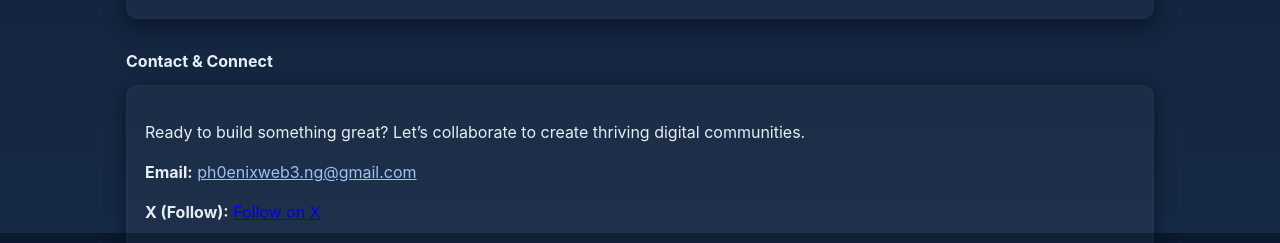
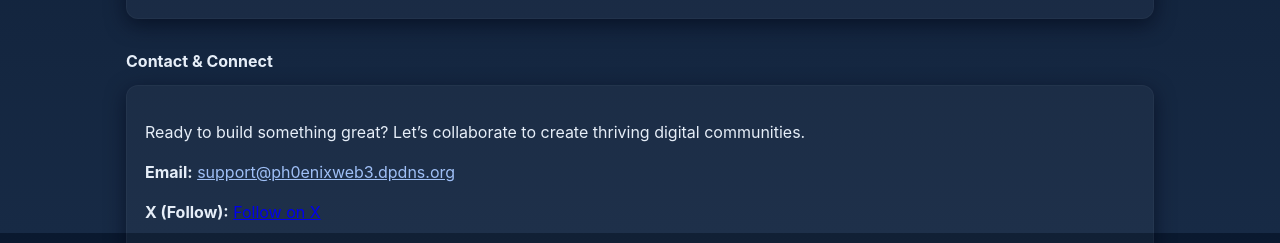
Before and after one commit to ekenegodwins22-eng/ph0enixweb3, a Next.js app: page / in a window 1280 px wide. Shown: the part 2167-2410 px from the top of the page. Built offline with nearby package versions, Linux system fonts and the light colour scheme.

Commit message:
Update index.js

```diff
--- a/pages/index.js
+++ b/pages/index.js
@@ -133,7 +133,7 @@ export default function Home() {
           <div className="section-title">Contact & Connect</div>
           <div className="card">
             <p>Ready to build something great? Let’s collaborate to create thriving digital communities.</p>
-            <p><strong>Email:</strong> <a href="mailto:ph0enixweb3.ng@gmail.com" style={{color:'#9fbff6'}}>ph0enixweb3.ng@gmail.com</a></p>
+            <p><strong>Email:</strong> <a href="mailto:support@ph0enixweb3.dpdns.org" style={{color:'#9fbff6'}}>support@ph0enixweb3.dpdns.org</a></p>
             <p><strong>X (Follow):</strong> <a href="https://x.com/intent/follow?screen_name=ph0enix_web3" target="_blank" rel="noreferrer">Follow on X</a></p>
             <p><strong>Telegram:</strong> <a href="https://t.me/ph0enix_web" target="_blank" rel="noreferrer">@ph0enix_web</a></p>
             <p><strong>Chat Bot:</strong> <a href="https://t.me/Ph0enixadmin_bot" target="_blank" rel="noreferrer">@Ph0enixadmin_bot</a></p>
```
